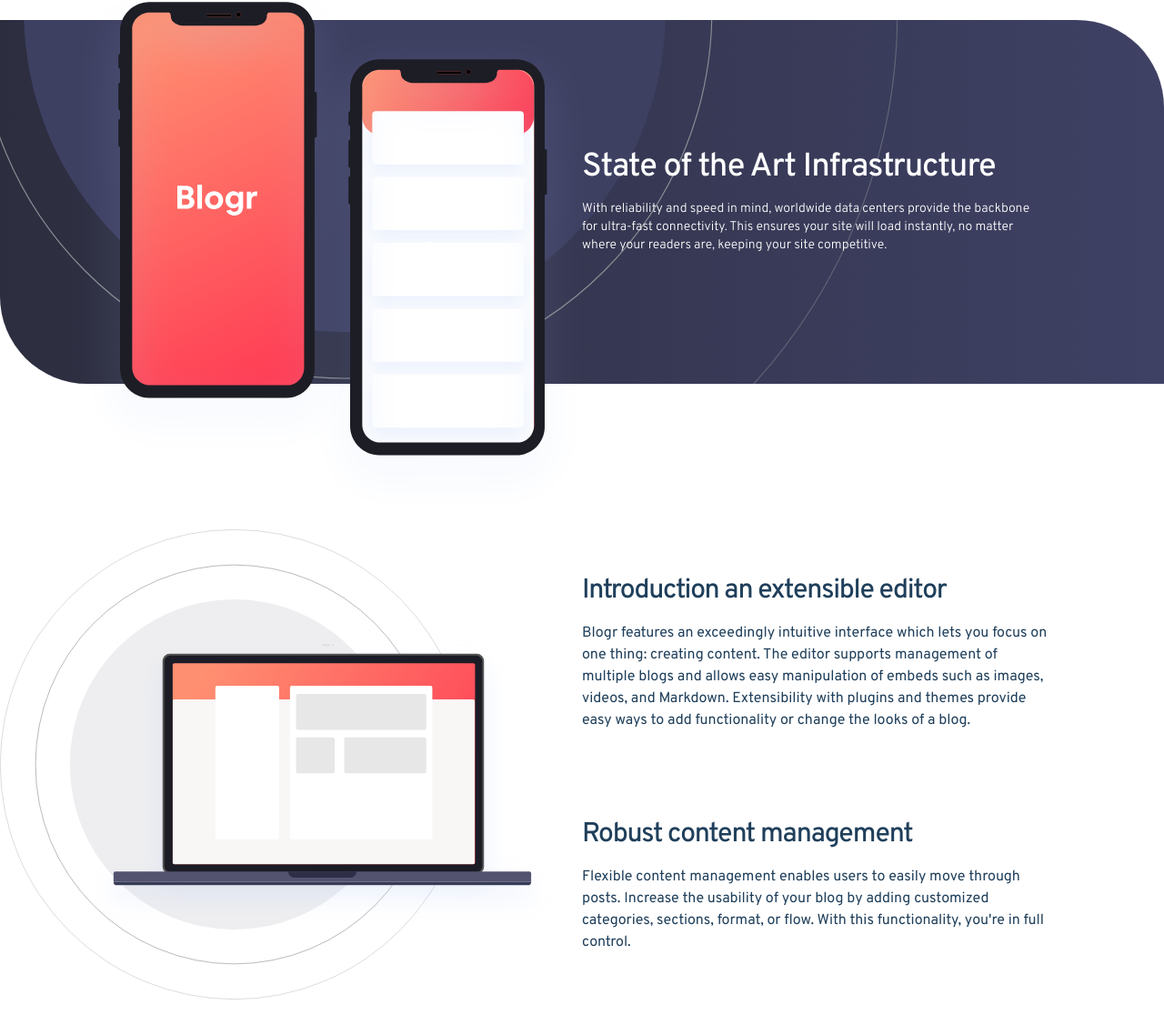
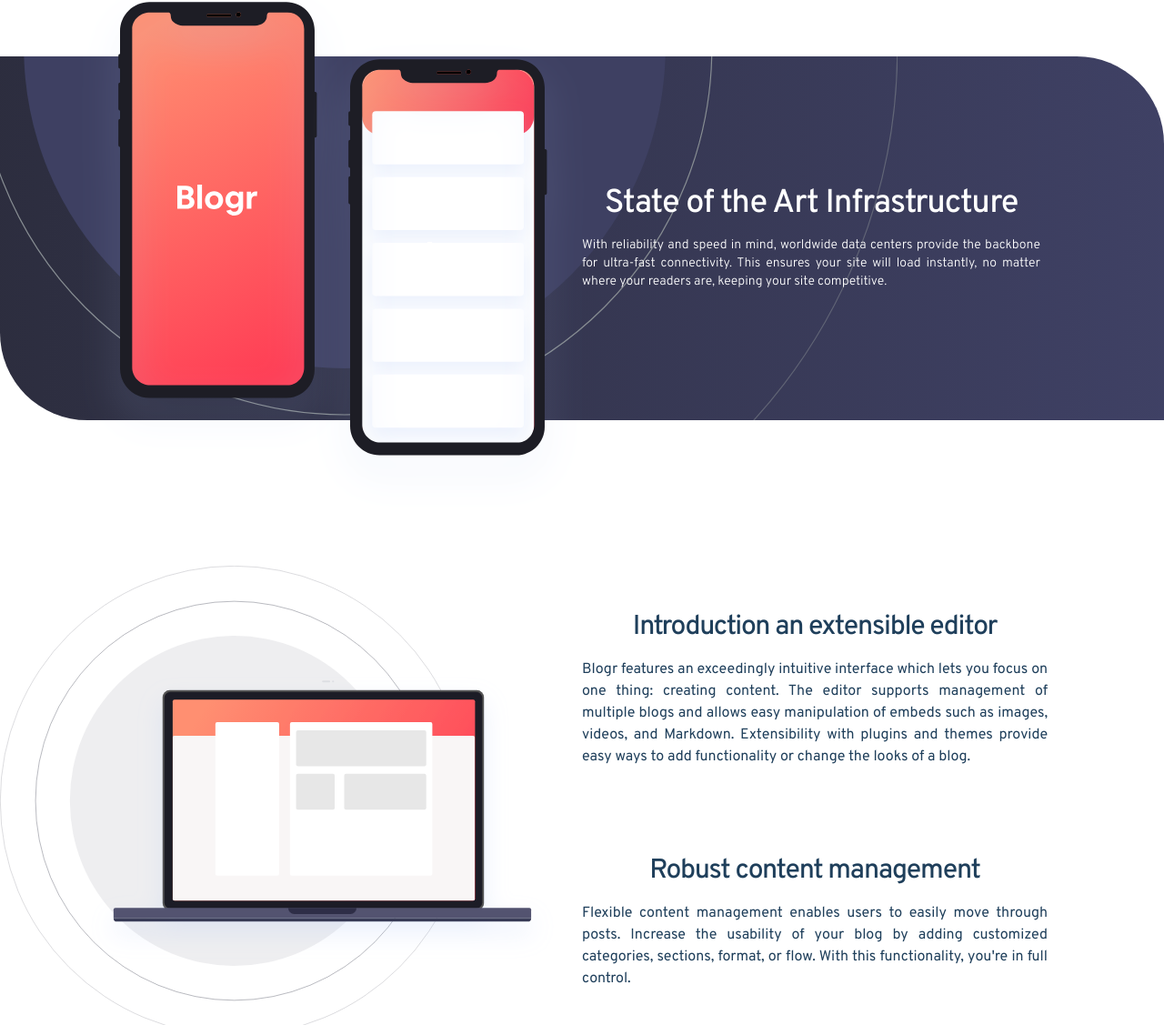
Before and after one commit to Mohamed-0Sabry/Blogr-Landing_page, a plain HTML site: page index.html in a window 1280 px wide. Shown: the part 1356-2483 px from the top of the page at 91% size. Drawn offline with nearby package versions, Linux system fonts and the light colour scheme.

Commit message:
Finishing last touches

```diff
--- a/index.html
+++ b/index.html
@@ -146,18 +146,19 @@
     <!-- ! Start of the Second Middle Section -->
 
     <!-- ? Phones Photo -->
-    <img src="images/illustration-phones.svg" alt="illustration-phones" class=" absolute left-[7%] z-30">
-    <section class=" mt-10 rounded-bl-[6rem] overflow-hidden h-[400px] px-32 rounded-tr-[6rem] relative font-Overpass bg-gradient-to-r text-white from-Gradient-veryDarkGrayBlue to-Gradient-veryDarkDesaturatedBlue">
-      <img src="images/bg-pattern-circles.svg" alt="bg-pattern-circles" class="absolute z-0 -left-[10%] scale-[1.2] -top-[130%]">
+    <img src="images/illustration-phones.svg" alt="illustration-phones" class=" absolute hidden lg:block lg:left-[7%] z-30">
+    <section class="px-10 pt-5 pb-24 lg:py-0 lg:h-[400px]  mt-5 lg:mt-20 rounded-bl-[6rem] overflow-hidden rounded-tr-[6rem] relative font-Overpass bg-gradient-to-b lg:bg-gradient-to-r text-white from-Gradient-veryDarkGrayBlue to-Gradient-veryDarkDesaturatedBlue">
+      <img src="images/illustration-phones.svg" alt="illustration-phones" class=" relative block lg:hidden lg:left-[7%] z-30">
+      <img src="images/bg-pattern-circles.svg" alt="bg-pattern-circles" class="-top-[40%] right-[.1rem] scale-[1.5]  absolute z-0 lg:-left-[10%] lg:scale-[1.2] lg:-top-[130%]">
       <!-- ? Pattern Photo -->
 
-      <div class="container-box flex justify-end items-center gap-20 h-full">
+      <div class="container-box flex lg:justify-end lg:items-center h-full text-center">
               <!-- ? Text in the Second Middle section -->
-              <div class="w-1/2 z-50">
-                <h2 class="text-4xl mb-4 font-[500] tracking-[-0.06rem]">
+              <div class=" w-full lg:w-1/2 z-50 order-3">
+                <h2 class="md:pe-24 text-[7vw] lg:text-4xl mb-4 font-[500] tracking-[-0.06rem]">
                   State of the Art Infrastructure
                 </h2>
-                <p class="text-sm font-[200]">
+                <p class=" md:pe-24 text-justify text-sm font-[200]">
                   With reliability and speed in mind, worldwide data centers provide the backbone for ultra-fast connectivity. This ensures your site will load instantly, no matter where your readers are, keeping your site competitive.
                 </p>
               </div>
@@ -173,21 +174,21 @@
       <!-- *photo of the section -->
 
 
-      <div class="py-40 container-box grid grid-flow-col grid-cols-2 justify-center items-center">
-        <img src="images/illustration-laptop-desktop.svg" alt="illustration-laptop-desktop" class=" -z-10">
-
+      <div class="max-md:px-10 py-40 container-box grid grid-flow-row lg:grid-flow-col lg:grid-cols-2 justify-center items-center">
+        <img src="images/illustration-laptop-desktop.svg" alt="illustration-laptop-desktop" class="hidden md:block -z-10">
+        <img src="images/illustration-laptop-mobile.svg" alt="illustration-laptop-mobile" class="hidden max-md:block">
         <!-- ? First article of the Section -->
 
-        <div class="articles pe-32">
+        <div class="articles md:pe-24 lg:pe-32 text-justify">
           <div class="mb-24">
-            <h2 class="text-3xl mb-4 font-[500] tracking-[-0.08rem]">Introduction an extensible editor</h2>
+            <h2 class="text-center text-3xl mb-4 font-[500] tracking-[-0.08rem]">Introduction an extensible editor</h2>
             <p>
               Blogr features an exceedingly intuitive interface which lets you focus on one thing: creating content. The editor supports management of multiple blogs and allows easy manipulation of embeds such as images, videos, and Markdown. Extensibility with plugins and themes provide easy ways to add functionality or change the looks of a blog.
             </p>
           </div>
           <!-- ? Second article of the Section -->
           <div>
-            <h2 class="text-3xl mb-4 font-[500] tracking-[-0.08rem]">Robust content management</h2>
+            <h2 class="text-center text-3xl mb-4 font-[500] tracking-[-0.08rem]">Robust content management</h2>
             <p>
               Flexible content management enables users to easily move through posts. Increase the usability of your blog by adding customized categories, sections, format, or flow. With this functionality, you're in full control.
             </p>
```
